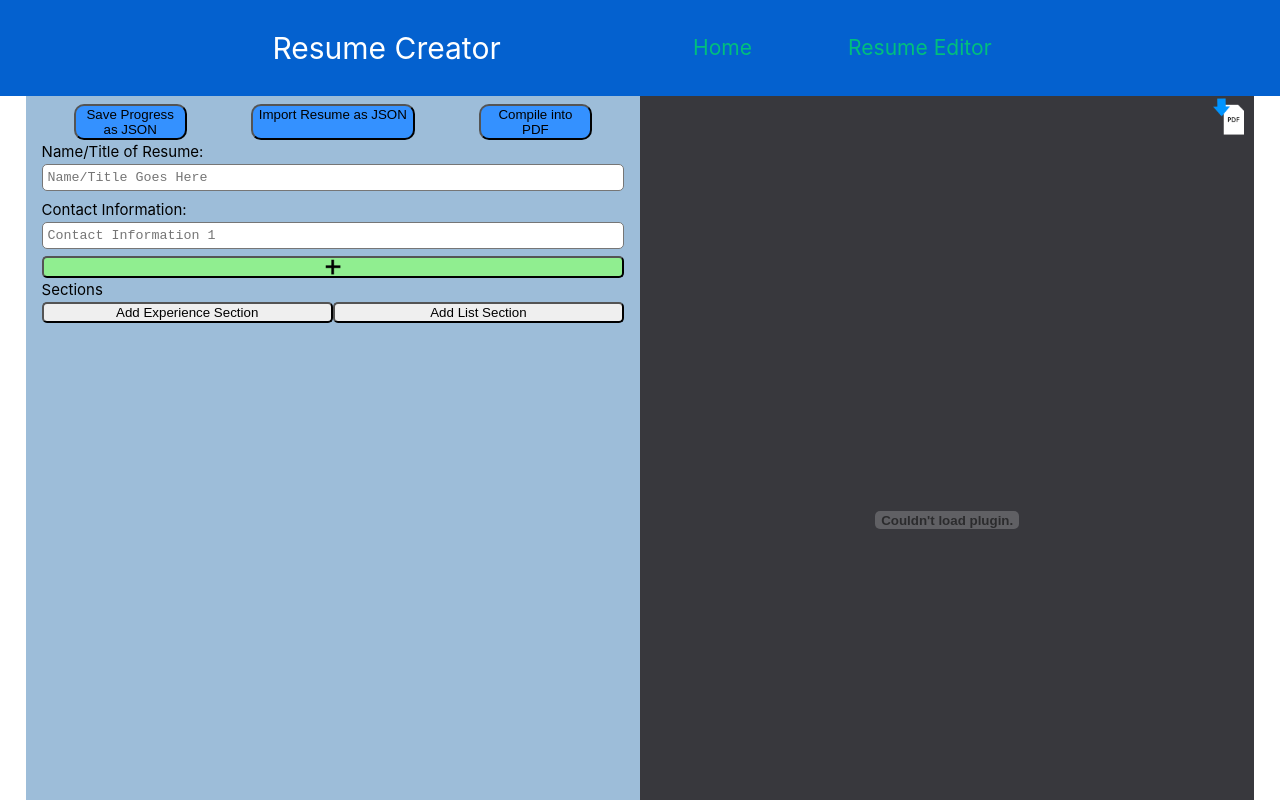
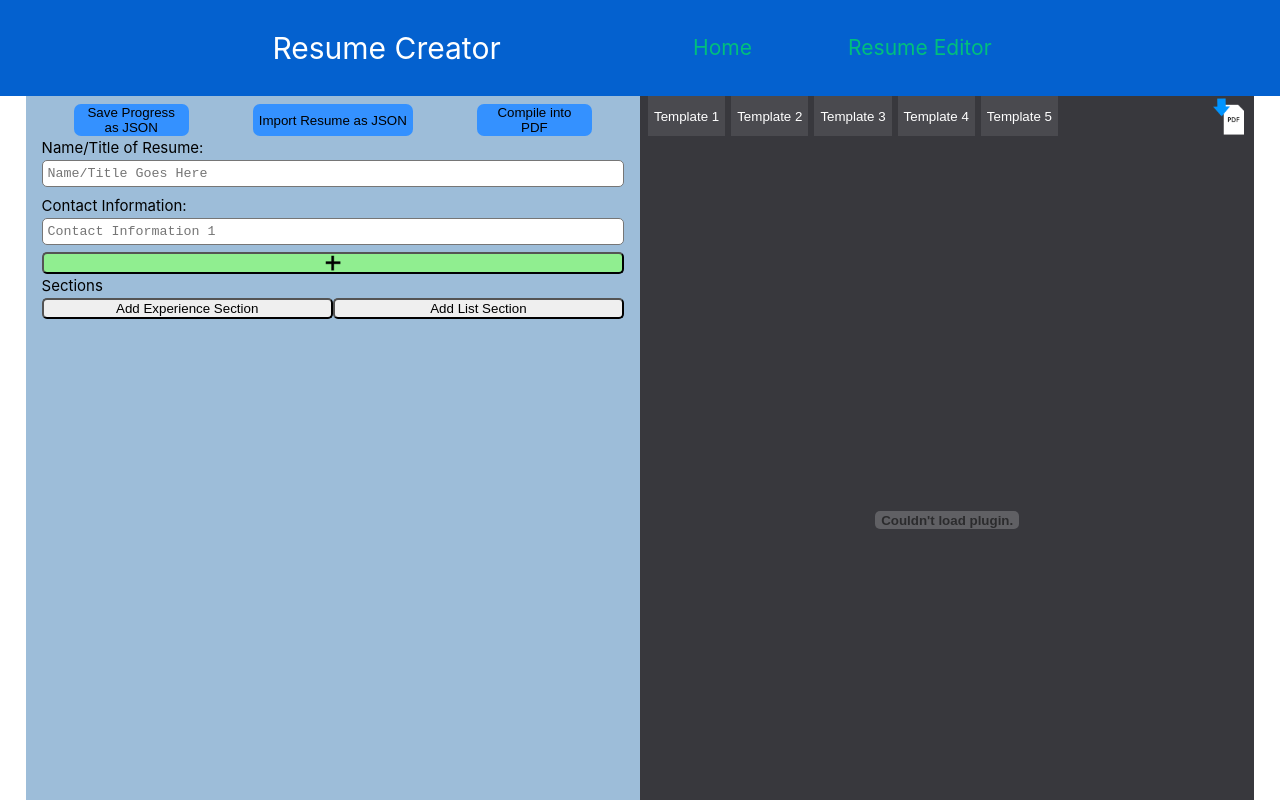
Before and after one commit to officerw/resume-creator, a Vue app in the folder frontend/: page /editor in a window 1280 px wide. Shown: the top 800 px of the page. Built offline with nearby package versions, Linux system fonts and the light colour scheme.

Commit message:
Added ability to change templates

```diff
--- a/frontend/src/components/PDFViewer.vue
+++ b/frontend/src/components/PDFViewer.vue
@@ -1,4 +1,8 @@
 <script setup lang="ts">
+    import TemplateSelector from "./TemplateSelector.vue"
+
+    // Emit updated selected template
+    const emit = defineEmits(["updateTemplate"])
 
     // Accept info on the PDF URL
     const props = defineProps({
@@ -8,11 +12,16 @@
         }
     })
 
+    function updateTemplate(selectedTemplate: string) {
+        emit("updateTemplate", selectedTemplate)
+    }
+
 </script>
 
 <template>
     <!-- Allow user to download PDF -->
-    <div class="pdf-download">
+    <div class="pdf-compile-menu">
+        <TemplateSelector @update-template="(selectedTemplate: string) => updateTemplate(selectedTemplate)"/>
         <a :href="pdfUrl" download><img src="/static/downloadpdf.png" alt="Download PDF"></a>
     </div>
     <!-- Display pdf when compiled -->
@@ -22,19 +31,19 @@
 </template>
 
 <style>
-    .pdf-download {
+    .pdf-compile-menu {
         width: 100%;
         height: 2.5rem;
         background-color: #38383D;
         display: flex;
-        justify-content: right;
+        justify-content: space-between;
     }
 
-    .pdf-download img {
+    .pdf-compile-menu img {
         height: 2.5rem;
     }
 
-    .pdf-download a {
+    .pdf-compile-menu a {
         padding: 0 0.5rem;
     }
 
--- a/frontend/src/components/ResumeBuilder.vue
+++ b/frontend/src/components/ResumeBuilder.vue
@@ -9,7 +9,7 @@
 <script setup lang="ts">
     import NameContactInfo from "../components/NameContactInfo.vue"
     import ResumeSections from "../components/ResumeSections.vue"
-    import { onMounted, ref } from "vue"
+    import { onMounted, ref, watch } from "vue"
 
     interface Contact {
         id: number
@@ -38,6 +38,14 @@
 
     // Send PDF URL to PDF Viewer to display and allow download
     const emit = defineEmits(["sendPdfUrl"])
+
+    // Accept new selected template
+    const props = defineProps({
+        template: {
+            type: String,
+            required: true
+        }
+    })
 
     // Store list of sections
     const sections: (Section)[] = []
@@ -75,7 +83,7 @@
             headers: {
                 "Content-Type": "application/json"
             },
-            body: JSON.stringify(resumeInfo.value)
+            body: JSON.stringify({ template: props.template, resume_info: resumeInfo.value})
         })
         // Get generated pdf as blob response
         const compiledPDF = await response.blob();
@@ -131,6 +139,11 @@
             fileInput?.click()
         })
     })
+
+    // When user selects new template, compile
+    watch(() => props.template, () => {
+        compilePDF()
+    })
 </script>
 
 <template>
@@ -177,7 +190,11 @@
 
     .compile-resume-info button  {
         background-color: #3491ff;
-        border-radius: 10px;
+        border-radius: 7px;
+        display: flex;
+        border: none;
+        align-items: center;
+        justify-content: center;
     }
 
     .compile-resume-info button {
--- /dev/null
+++ b/frontend/src/components/TemplateSelector.vue
@@ -0,0 +1,73 @@
+<script setup lang="ts">
+    import { ref, watch } from "vue"
+
+    // Update parent component's selected template for compilation
+    const emit = defineEmits(["updateTemplate"])
+
+    var selectedTemplate = ref("")
+
+    // Templates for the user to select from
+    const templates = [
+        { templateName: "Template 1" },
+        { templateName: "Template 2" },
+        { templateName: "Template 3" },
+        { templateName: "Template 4" },
+        { templateName: "Template 5" }
+    ]
+
+    function setTemplate(newTemplate: string) {
+        selectedTemplate.value = newTemplate.replace(" ", "").toLowerCase()
+    }
+
+    // Watch for selected template change and emit to parent
+    watch(selectedTemplate, (newSelectedTemplate) => {
+        emit("updateTemplate", newSelectedTemplate)
+    })
+
+</script>
+
+<template>
+    <div class="template-selector">
+        <ul>
+            <li v-for="template in templates">
+                <button @click="setTemplate(template.templateName)">
+                    {{ template.templateName }}
+                </button>
+            </li>
+        </ul>
+    </div>
+</template>
+
+<style>
+    .template-selector {
+        margin: 0 5px;
+    }
+
+    .template-selector ul {
+        list-style: none;
+        height: 100%;
+        padding: 0;
+    }
+
+    .template-selector li {
+        display: inline-block;
+        height: 100%;
+    }
+
+    .template-selector button {
+        height: 100%;
+        background-color: #4A4A4F;
+        border-radius: 0;
+        color: white;
+        display: flex;
+        border: none;
+        align-items: center;
+        justify-content: center;
+        margin: 0 3px;
+    }
+
+    .template-selector button:hover {
+        background-color: #666667;
+        color: white;
+    }
+</style>
--- a/frontend/src/views/TemplateEditor.vue
+++ b/frontend/src/views/TemplateEditor.vue
@@ -11,6 +11,8 @@
 
     // PDF URL for displaying and downloading
     const pdfURL = ref("/static/default.pdf")
+    // Chosen template for resume
+    const selectedTemplate = ref("template1")
 
 </script>
 
@@ -18,12 +20,14 @@
     <div class="editor">
         <!-- Allow user to construct resume info and organization -->
         <div id="left-editor">
-            <ResumeBuilder @send-pdf-url="(pdfURLStr) => (pdfURL = pdfURLStr)"/>
+            <ResumeBuilder :template="selectedTemplate"
+                @send-pdf-url="(pdfURLStr) => (pdfURL = pdfURLStr)"/>
         </div>
 
         <!-- Display PDF based on constructed resume PDF from ResumeBuilder -->
         <div id="right-editor">
-            <PDFViewer :pdf-url="pdfURL"/>
+            <PDFViewer @update-template="(newSelectedTemplate) => { selectedTemplate = newSelectedTemplate }"
+                :pdf-url="pdfURL"/>
         </div>
     </div>
 </template>
```
Also changed, not shown: 1 other file (tests, documents, lock files or other folders).
